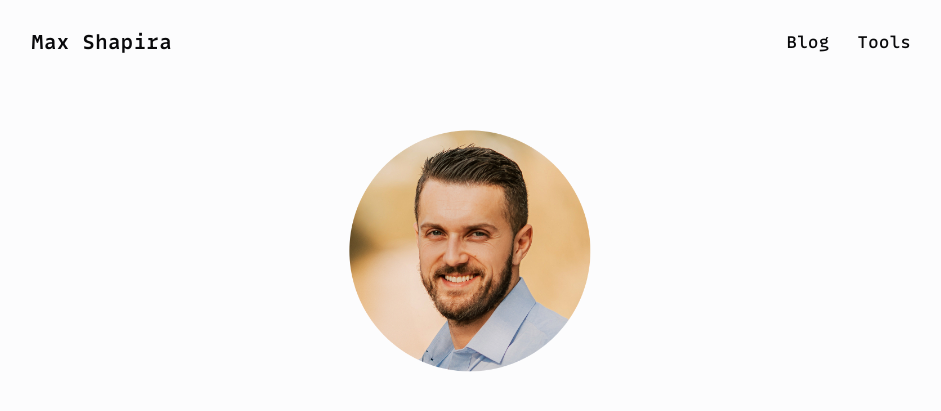
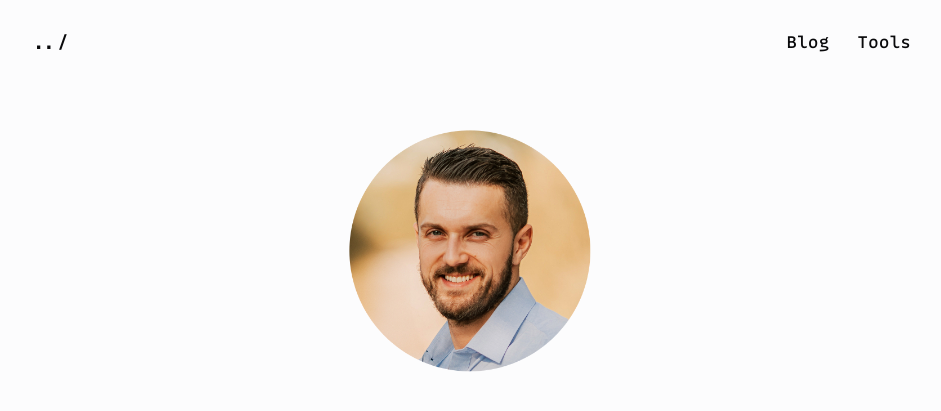
Before and after one commit to xshapira/xshapira.github.io, an Astro site: page / in a window 1280 px wide. Shown: the top 411 px of the page, without its empty margins (169-1110 px from the left). Built offline with nearby package versions, Linux system fonts and the light colour scheme; Astro itself is replaced by a stand-in of ours; some packages are replaced by stand-ins of ours.

Commit message:
update brand name in header

```diff
--- a/src/components/layout/Header.astro
+++ b/src/components/layout/Header.astro
@@ -7,7 +7,7 @@
     class="relative mx-auto flex w-full items-center justify-between sm:flex sm:items-center"
     aria-label="global"
   >
-    <a class="flex-none text-xl font-semibold" href="/" aria-label="Brand">Max Shapira</a>
+    <a class="flex-none text-xl font-semibold" href="/" aria-label="Brand">../</a>
 
     <div class="flex flex-row items-center justify-center gap-x-5 sm:gap-x-7">
       <a
```
